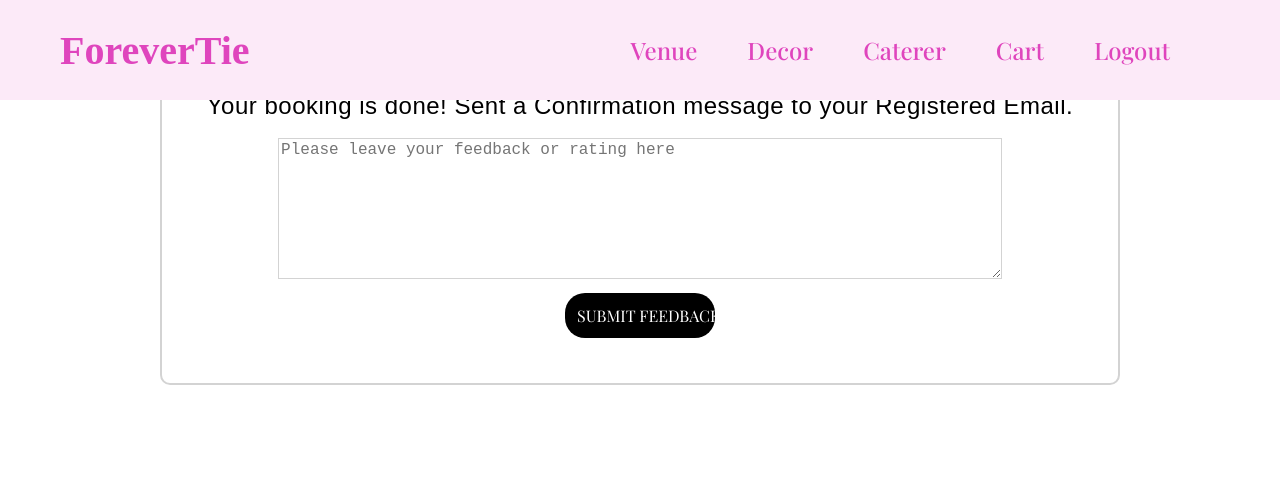
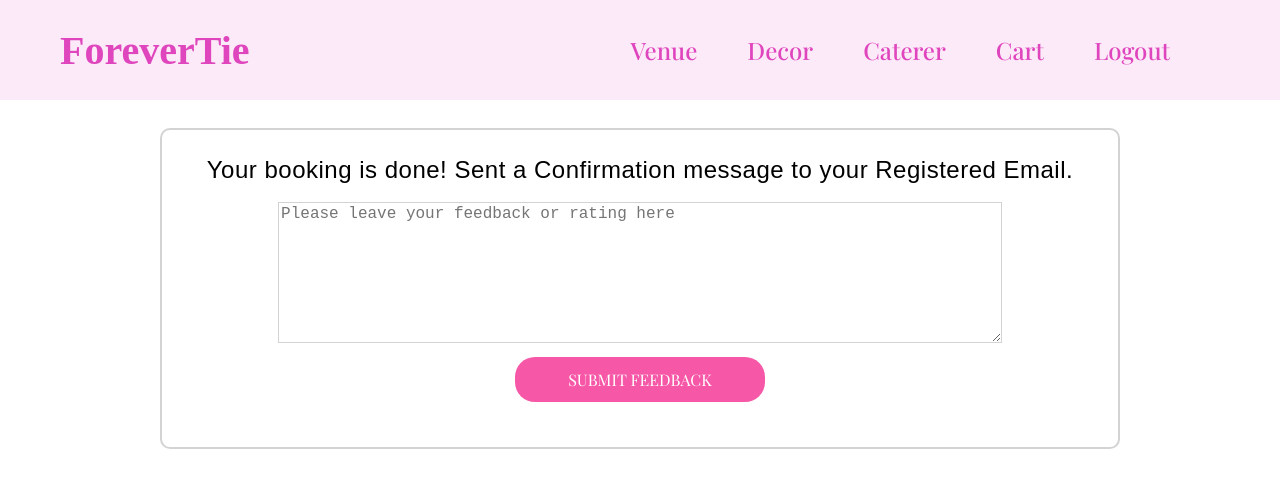
Before and after one commit to Sindhupandi54/MarriagePlanner, a React (Create React App) app in the folder marriage/: page /Feedback in a window 1280 px wide. Shown: the top 488 px of the page. Built offline with nearby package versions, Linux system fonts and the light colour scheme; a web font is replaced by a local one.

Commit message:
Updated Feedback stylings

```diff
--- a/marriage/src/Pages/Feedback/Feedback.css
+++ b/marriage/src/Pages/Feedback/Feedback.css
@@ -4,7 +4,7 @@
     width: 75%;
     height: auto;
     margin: auto;
-    margin-top: 5%;
+    margin-top: 10%;
     padding: 2%;
 }
 .feedback-message{
@@ -27,10 +27,23 @@
 .feedback-textarea>textarea::placeholder{
     font-size: medium;
 }
-.Feedback-Submit-button{
+/* .Feedback-Submit-button{
     color: white !important;
     background-color: black !important;
     width: 150px !important;
     margin-top: 3%;
     justify-content: start;
+} */
+
+.Feedback-Submit-button {
+    color: white;
+    background-color: black;
+    width: 250px !important;
+    margin-top: 2%;
+    padding: 10px;
+    border: none;
+    border-radius: 5px;
+    cursor: pointer;
+    font-size: 16px;
+    text-align: center;
 }
```
